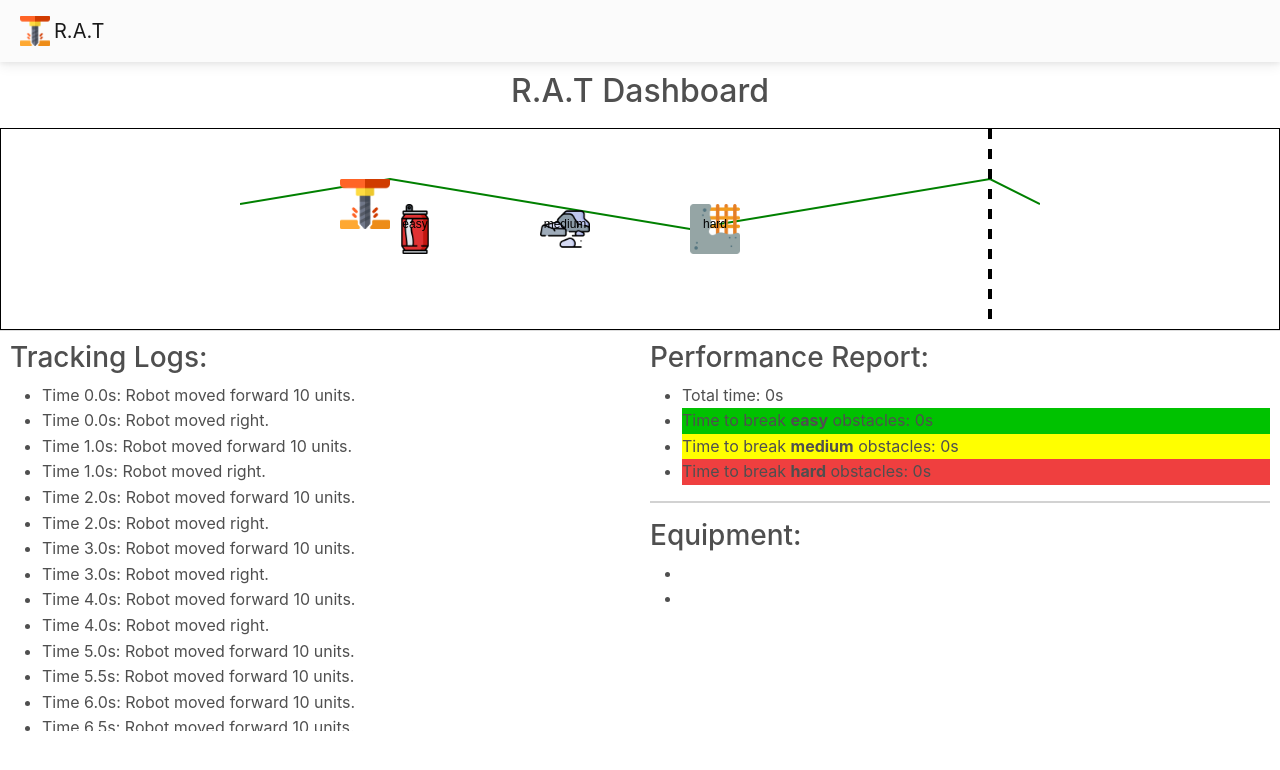
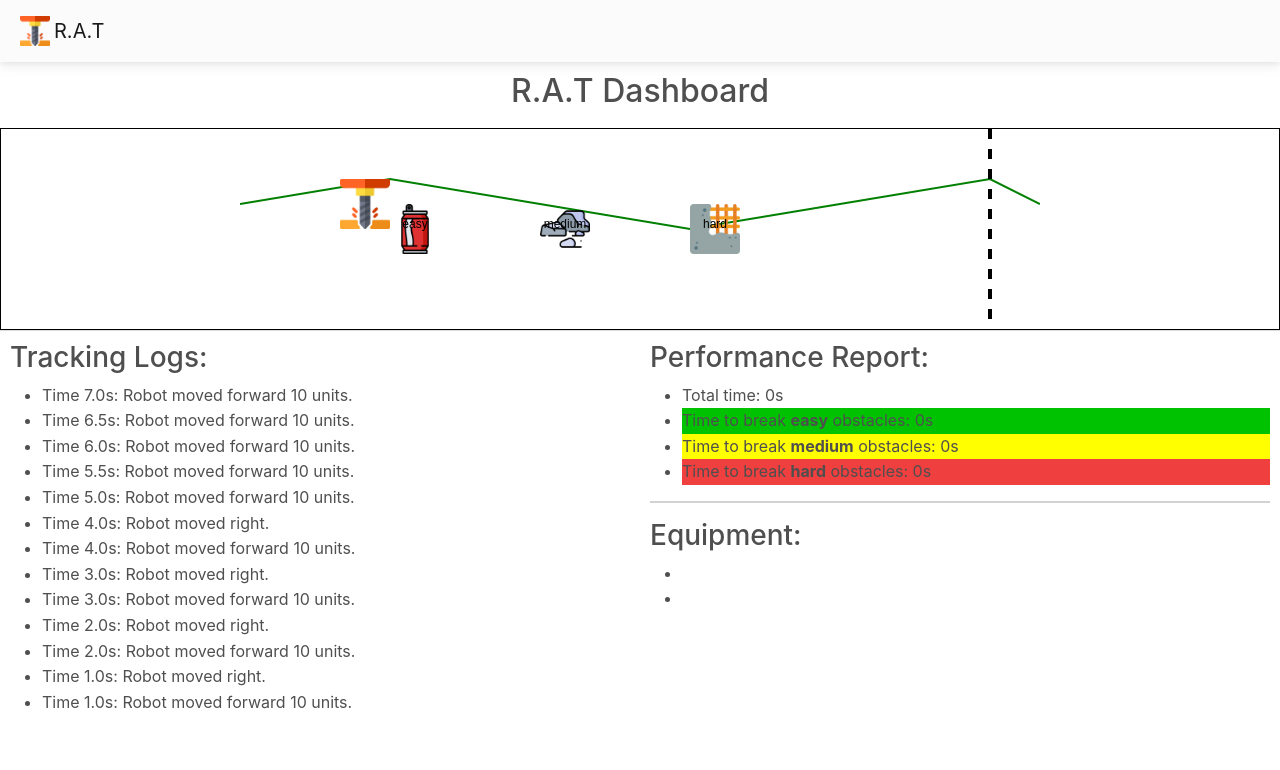
Before and after one commit to leohonlmc/Hackathon_Hyperion, a React (Create React App) app: page / in a window 1280 px wide. Shown: the top 770 px of the page. Built offline with nearby package versions, Linux system fonts and the light colour scheme; a web font is replaced by a local one.

Commit message:
reverse colum log

```diff
--- a/src/App.css
+++ b/src/App.css
@@ -14,10 +14,14 @@
 
 .log-div {
   display: inline-block;
-  overflow: auto;
-  height: 400px;
+  height: 350px;
   width: 50%;
   padding: 10px;
+}
+
+.log-div > div {
+  overflow: auto;
+  height: 100%;
 }
 
 .report-div {
--- a/src/App.js
+++ b/src/App.js
@@ -69,8 +69,8 @@ function RobotVisualization() {
   const addLog = (message, color = "white") => {
     if (!hasFinished) {
       setLogs((prevLogs) => [
+        { message: `Time ${counter.toFixed(1)}s: ${message}`, color },
         ...prevLogs,
-        { message: `Time ${counter.toFixed(1)}s: ${message}`, color },
       ]);
       setCounter((prevCounter) => prevCounter + 0.5);
     }
@@ -280,6 +280,8 @@ function RobotVisualization() {
         <div className="d-flex">
           <div className="log-div" style={{ textAlign: "left" }}>
             <h3>Tracking Logs:</h3>
+
+            <div>
               <ul>
                 {logs.map((log, index) => (
                   <li key={index} style={{ backgroundColor: log.color }}>
@@ -287,6 +289,7 @@ function RobotVisualization() {
                   </li>
                 ))}
               </ul>
+            </div>
           </div>
           <div className="report-div" style={{ textAlign: "left" }}>
             <h3>Performance Report:</h3>
```
Lines whose indentation alone changed are shown as unchanged.
